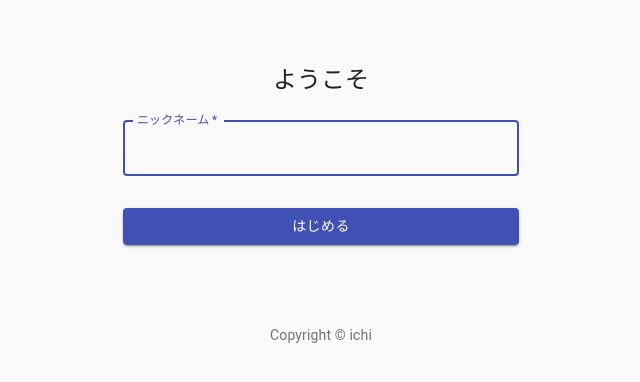
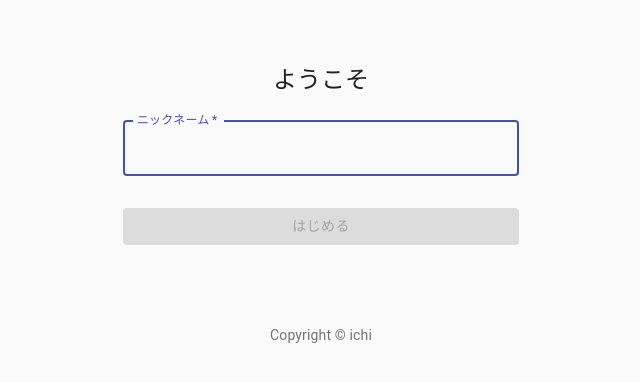
Before and after one commit to iccchi/idobatakaigi, a React (Create React App) app: page / in a window 1280 px wide. Shown: the top 382 px of the page, without its empty margins (319-959 px from the left). Built offline with nearby package versions, Linux system fonts and the light colour scheme.

Commit message:
setName by clicking button

```diff
--- a/src/components/SignIn.js
+++ b/src/components/SignIn.js
@@ -1,4 +1,4 @@
-import React from 'react';
+import React, { useState, useEffect } from 'react';
 import Button from '@material-ui/core/Button';
 import CssBaseline from '@material-ui/core/CssBaseline';
 import TextField from '@material-ui/core/TextField';
@@ -42,6 +42,14 @@
 export default function SignIn(props) {
   const classes = useStyles();
   const {setName} = props;
+  const [disabled, setDisabled] = useState(true);
+  const [string, setString] = useState('');
+  console.log(string);
+
+  useEffect(()=>{
+    setDisabled(string ? false : true)
+  },[string])
+
   return (
     <Container component="main" maxWidth="xs">
       <CssBaseline />
@@ -59,6 +67,7 @@
             label="ニックネーム"
             name="name"
             autoFocus
+            onChange={(e)=>setString(e.target.value)}
           />
 
           <Button
@@ -67,6 +76,7 @@
             variant="contained"
             color="primary"
             className={classes.submit}
+            disabled={disabled}
           >
             はじめる
           </Button>
```
